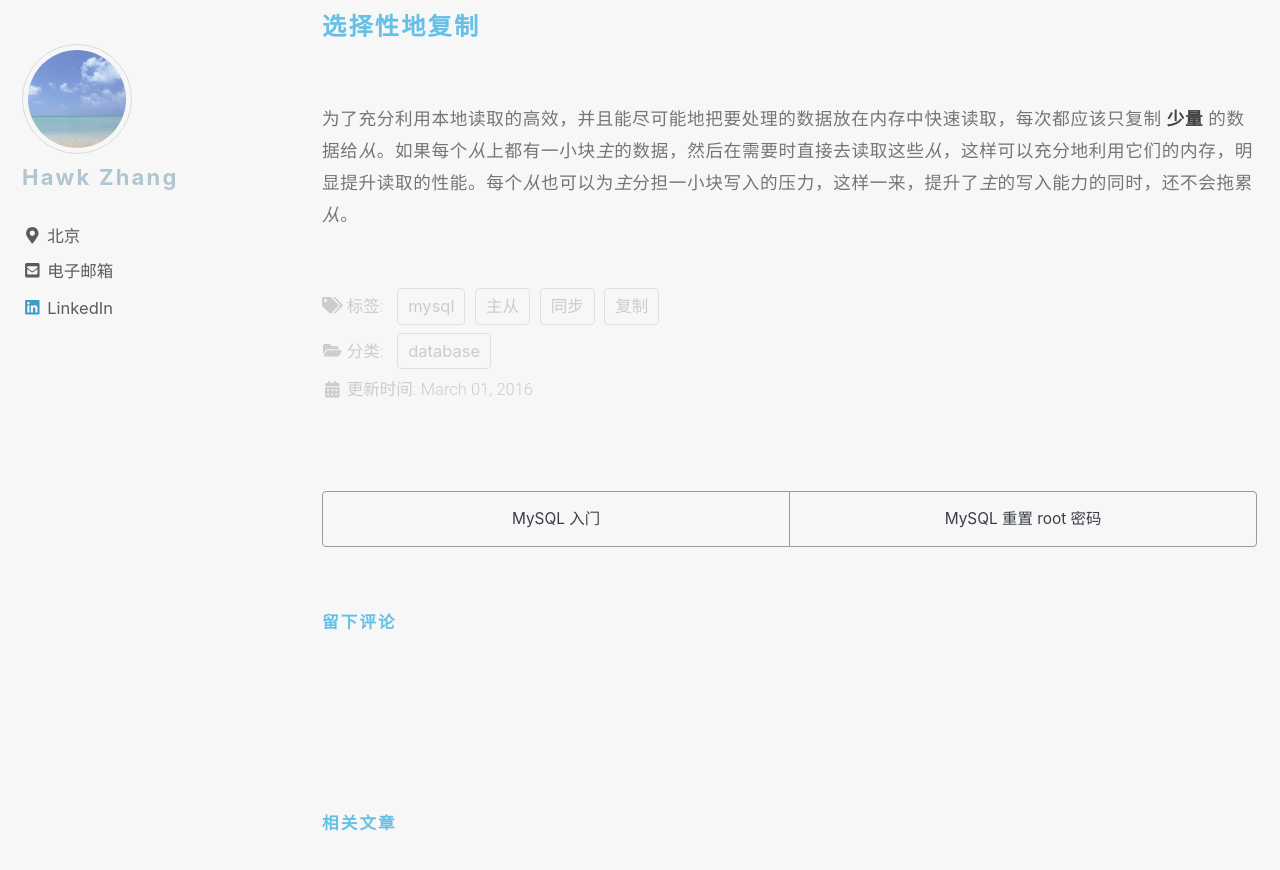
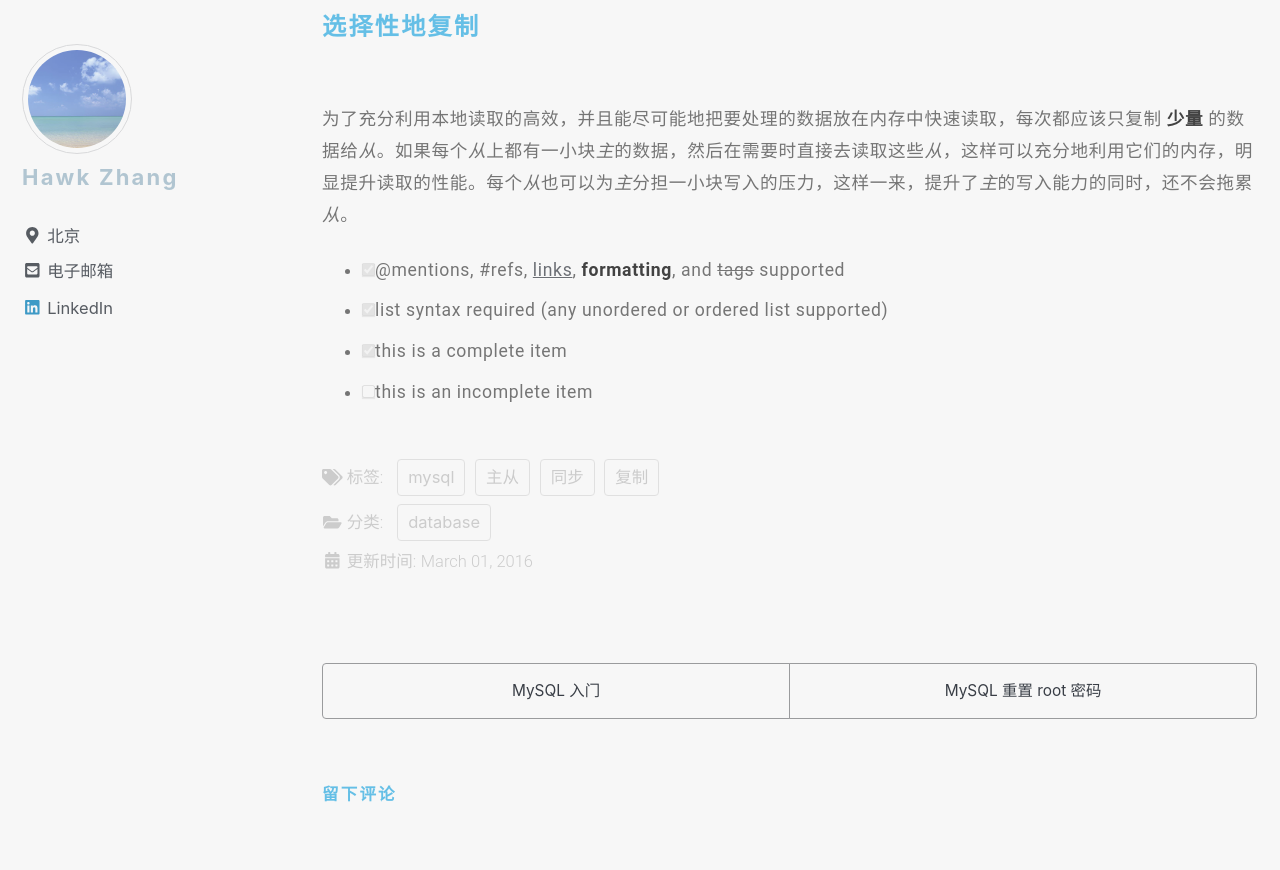
Before and after one commit to narru888/linotes_note, a Jekyll site: the page built from _posts/mysql/2016-03-01-master.slave.md, in a window 1280 px wide and 900 px high, scrolled down 37787 px. Shown: the top 870 px of the window. Built offline with Jekyll 4.4.1, drawn with Linux system fonts in a browser that asks for light colours; nearby versions of some CDN libraries; a script that is not in the unit is left out; comment, search, counter and statistics services are not loaded.

Commit message:
update on 2018-08-14 08:49:07 CST

```diff
--- a/_posts/mysql/2016-03-01-master.slave.md
+++ b/_posts/mysql/2016-03-01-master.slave.md
@@ -1172,3 +1172,8 @@
 #### 选择性地复制
 
 为了充分利用本地读取的高效，并且能尽可能地把要处理的数据放在内存中快速读取，每次都应该只复制 **少量** 的数据给*从*。如果每个*从*上都有一小块*主*的数据，然后在需要时直接去读取这些*从*，这样可以充分地利用它们的内存，明显提升读取的性能。每个*从*也可以为*主*分担一小块写入的压力，这样一来，提升了*主*的写入能力的同时，还不会拖累*从*。
+
+- [x] @mentions, #refs, [links](), **formatting**, and <del>tags</del> supported
+- [x] list syntax required (any unordered or ordered list supported)
+- [x] this is a complete item
+- [ ] this is an incomplete item
```
